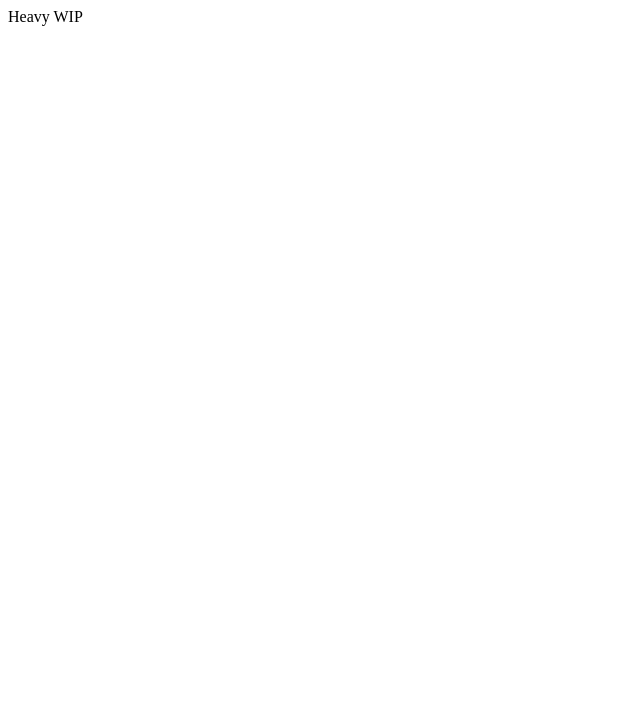
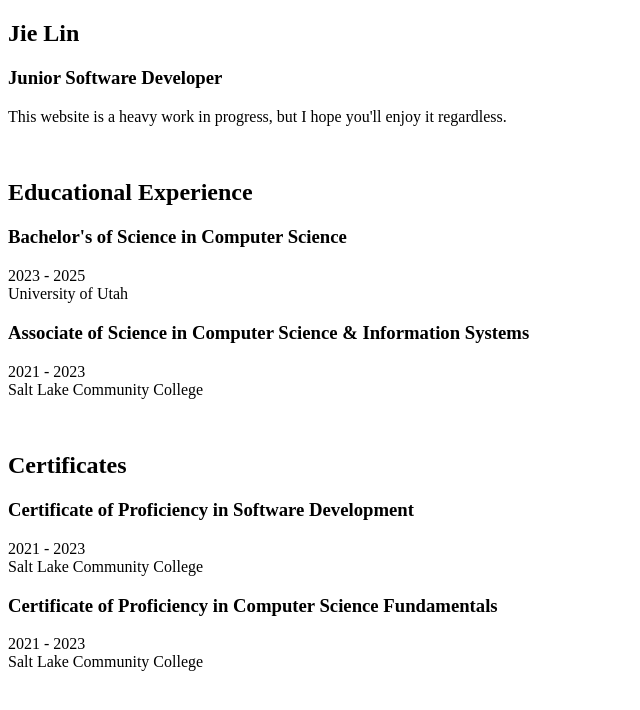
Before and after one commit to B1ueJie/project_website, a Next.js app: page / in a window 1280 px wide. Shown: the top 710 px of the page, without its empty margins (0-640 px from the left). Built offline with nearby package versions, Linux system fonts and the light colour scheme.

Commit message:
First commit of front facing website

```diff
--- a/app/globals.css
+++ /dev/null
@@ -1,33 +0,0 @@
-@tailwind base;
-@tailwind components;
-@tailwind utilities;
-
-:root {
-  --foreground-rgb: 0, 0, 0;
-  --background-start-rgb: 214, 219, 220;
-  --background-end-rgb: 255, 255, 255;
-}
-
-@media (prefers-color-scheme: dark) {
-  :root {
-    --foreground-rgb: 255, 255, 255;
-    --background-start-rgb: 0, 0, 0;
-    --background-end-rgb: 0, 0, 0;
-  }
-}
-
-body {
-  color: rgb(var(--foreground-rgb));
-  background: linear-gradient(
-      to bottom,
-      transparent,
-      rgb(var(--background-end-rgb))
-    )
-    rgb(var(--background-start-rgb));
-}
-
-@layer utilities {
-  .text-balance {
-    text-wrap: balance;
-  }
-}
--- a/next.config.mjs
+++ b/next.config.mjs
@@ -1,6 +1,9 @@
 /** @type {import('next').NextConfig} */
 const nextConfig = {
-  output: 'export'
+  output: 'export',
+  images: {
+    unoptimized: true
+  }
 };
 
 // module.exports = nextConfig;
--- a/pages/index.tsx
+++ b/pages/index.tsx
@@ -1,4 +1,40 @@
-export default function Index()
-{
-	return <div>Heavy WIP</div>
+import Head from 'next/head'
+import Layout, { siteTitle } from '../components/layout';
+
+export default function Index() {
+	return (
+		<section>
+			<div>
+				<h1 className="text-4xl">Jie Lin</h1>
+				<h3>Junior Software Developer</h3>
+				<p>This website is a heavy work in progress, but I hope you'll enjoy it regardless.</p>
+			</div>
+			<br/>
+			<div>
+				<h2 className="text-2xl">Educational Experience</h2>
+				<h3 className="text-xl">Bachelor's of Science in Computer Science</h3>
+				<p>
+					2023 - 2025<br/>
+					University of Utah
+				</p>
+				<h3 className="text-xl">Associate of Science in Computer Science & Information Systems</h3>
+				<p>
+					2021 - 2023<br/>
+					Salt Lake Community College
+				</p>
+				<br/>
+				<h2 className="text-2xl">Certificates</h2>
+				<h3 className="text-xl">Certificate of Proficiency in Software Development</h3>
+				<p>
+					2021 - 2023<br/>
+					Salt Lake Community College
+				</p>
+				<h3 className="text-xl">Certificate of Proficiency in Computer Science Fundamentals</h3>
+				<p>
+					2021 - 2023<br/>
+					Salt Lake Community College
+				</p>
+			</div>
+		</section>
+	)
 }
```
Also changed, not shown: tailwind.config.ts (+16 -1 lines), 1 other file (tests, documents, lock files or other folders).
